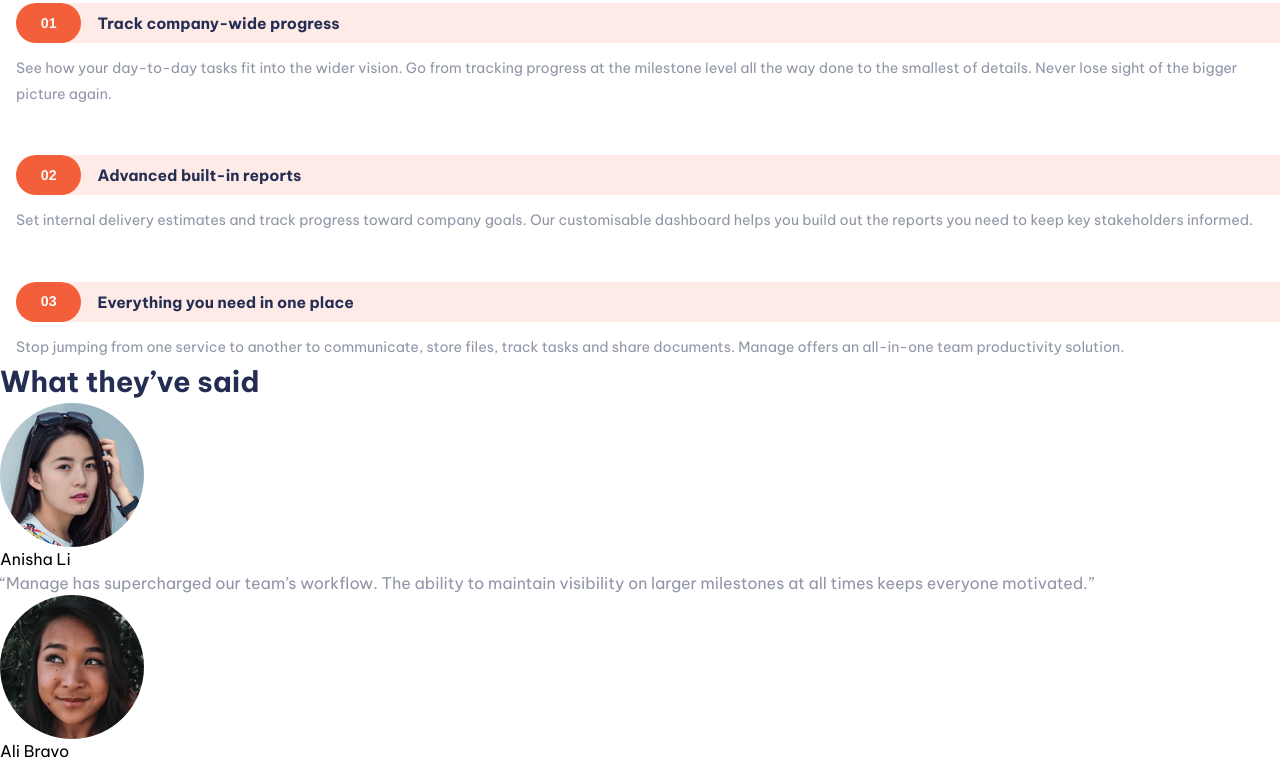
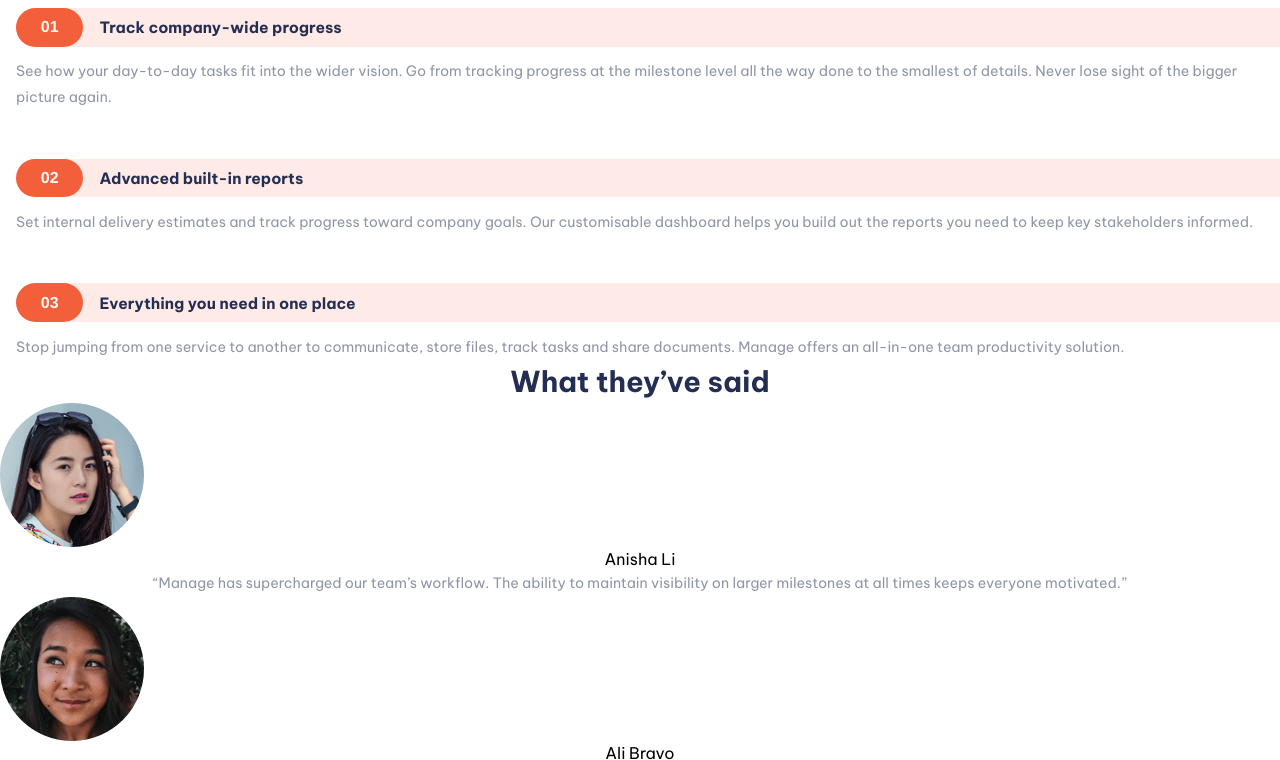
Before and after one commit to edo979/manage-landing-page-master, a plain HTML site: page index.html in a window 1280 px wide. Shown: the part 1039-1799 px from the top of the page. Drawn offline with Linux system fonts and the light colour scheme.

Commit message:
refactor typography

```diff
--- a/sass/_typography.scss
+++ b/sass/_typography.scss
@@ -4,7 +4,7 @@
   --fs-200: 0.75rem;
   --fs-300: 0.8rem;
   --fs-400: 0.89rem;
-  --fs-500: 1.05rem;
+  --fs-500: 1rem;
 }
 
 html {
@@ -40,5 +40,7 @@ h3,
 }
 
 p {
+  font-size: var(--fs-400);
+  line-height: 1.8;
   color: $Dark-Grayish-Blue;
 }
--- a/sass/components/_header.scss
+++ b/sass/components/_header.scss
@@ -8,6 +8,7 @@
     margin-top: 1.55rem;
 
     p {
+      font-size: var(--fs-500);
       margin: 0.5rem 0 2.5rem;
     }
   }
--- a/sass/components/_main.scss
+++ b/sass/components/_main.scss
@@ -1,7 +1,4 @@
 .boxes {
-  font-size: var(--fs-400);
-  line-height: 1.8;
-
   &_text {
     text-align: center;
     p {
@@ -47,3 +44,10 @@
 
   background-color: $Bright-Red;
 }
+
+.testimonials {
+  text-align: center;
+}
+
+.testimonial {
+}
```
Also changed, not shown: css/style.css, 1 other file.
